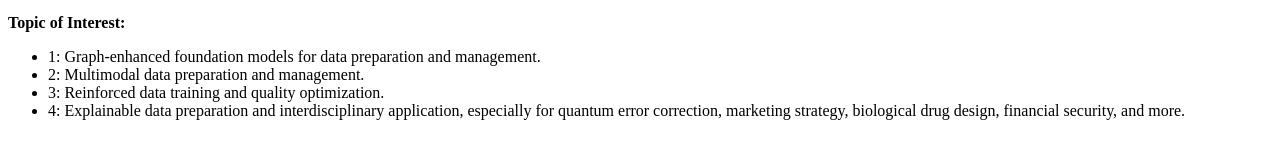
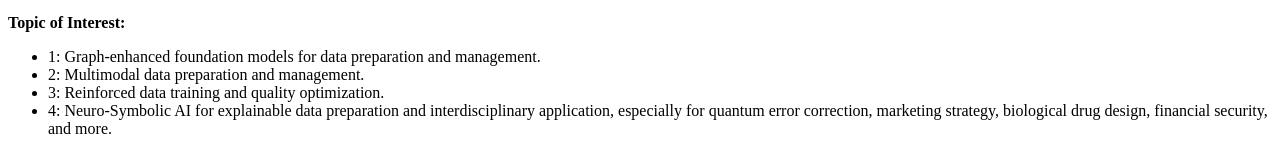
Before and after one commit to jianwei-cse/jianwei-cse.github.io, a Jekyll site: the page built from _pages/includes/self-intro.md, in a window 1280 px wide. Shown: the part 1809-1960 px from the top of the page. Built offline with Jekyll 4.4.1, drawn with Linux system fonts in a browser that asks for light colours; our own code applies the rules of GitHub Pages for plain Markdown files; a script bundle is joined from its source files by our own code.

Commit message:
update pub

```diff
--- a/_pages/includes/self-intro.md
+++ b/_pages/includes/self-intro.md
@@ -11,4 +11,4 @@
 * 1: Graph-enhanced foundation models for data preparation and management.
 * 2: Multimodal data preparation and management.
 * 3: Reinforced data training and quality optimization.
-* 4: Explainable data preparation and interdisciplinary application, especially for quantum error correction, marketing strategy, biological drug design, financial security, and more.
+* 4: Neuro-Symbolic AI for explainable data preparation and interdisciplinary application, especially for quantum error correction, marketing strategy, biological drug design, financial security, and more.
```
